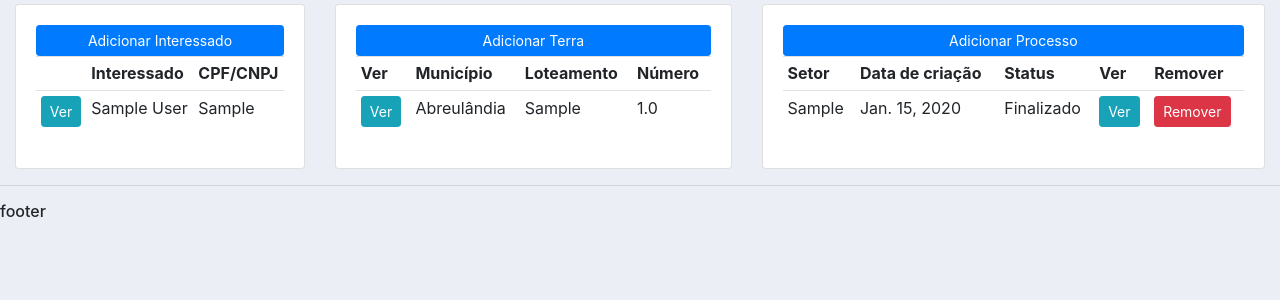
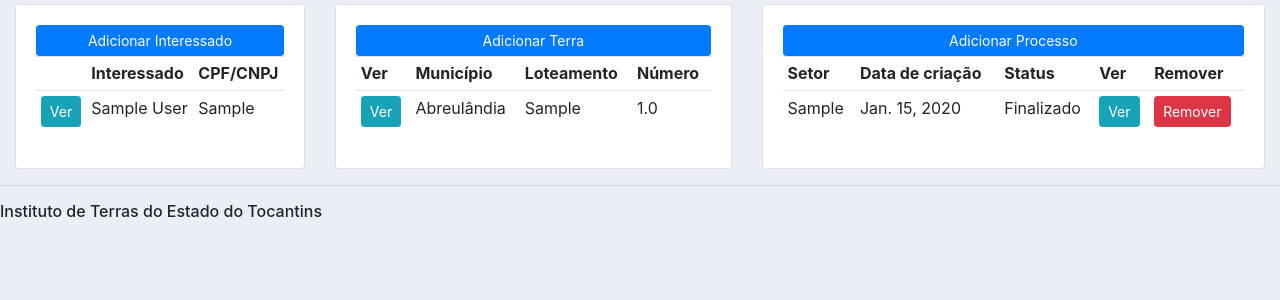
Before and after one commit to simplymarco/Sistema-de-Controle-de-Processos-Titulados, a Django app: page / in a window 1280 px wide. Shown: the part 346-646 px from the top of the page. Run offline with Django 3.2, Linux system fonts and the light colour scheme; a user stored in the database is signed in; tables that the repository leaves empty hold one stand-in row (values such as "Sample post"); some libraries are stand-ins or nearby versions.

Commit message:
Update main.html

```diff
--- a/accounts/templates/accounts/main.html
+++ b/accounts/templates/accounts/main.html
@@ -21,7 +21,7 @@
 	{% endblock %}
     </div>
 	<hr>
-	<h6>footer</h6>
+	<h6>Instituto de Terras do Estado do Tocantins</h6>
 </body>
 <script src="https://code.jquery.com/jquery-3.3.1.slim.min.js" integrity="sha384-q8i/X+965DzO0rT7abK41JStQIAqVgRVzpbzo5smXKp4YfRvH+8abtTE1Pi6jizo" crossorigin="anonymous"></script>
 <script src="https://cdnjs.cloudflare.com/ajax/libs/popper.js/1.14.7/umd/popper.min.js" integrity="sha384-UO2eT0CpHqdSJQ6hJty5KVphtPhzWj9WO1clHTMGa3JDZwrnQq4sF86dIHNDz0W1" crossorigin="anonymous"></script>
```
